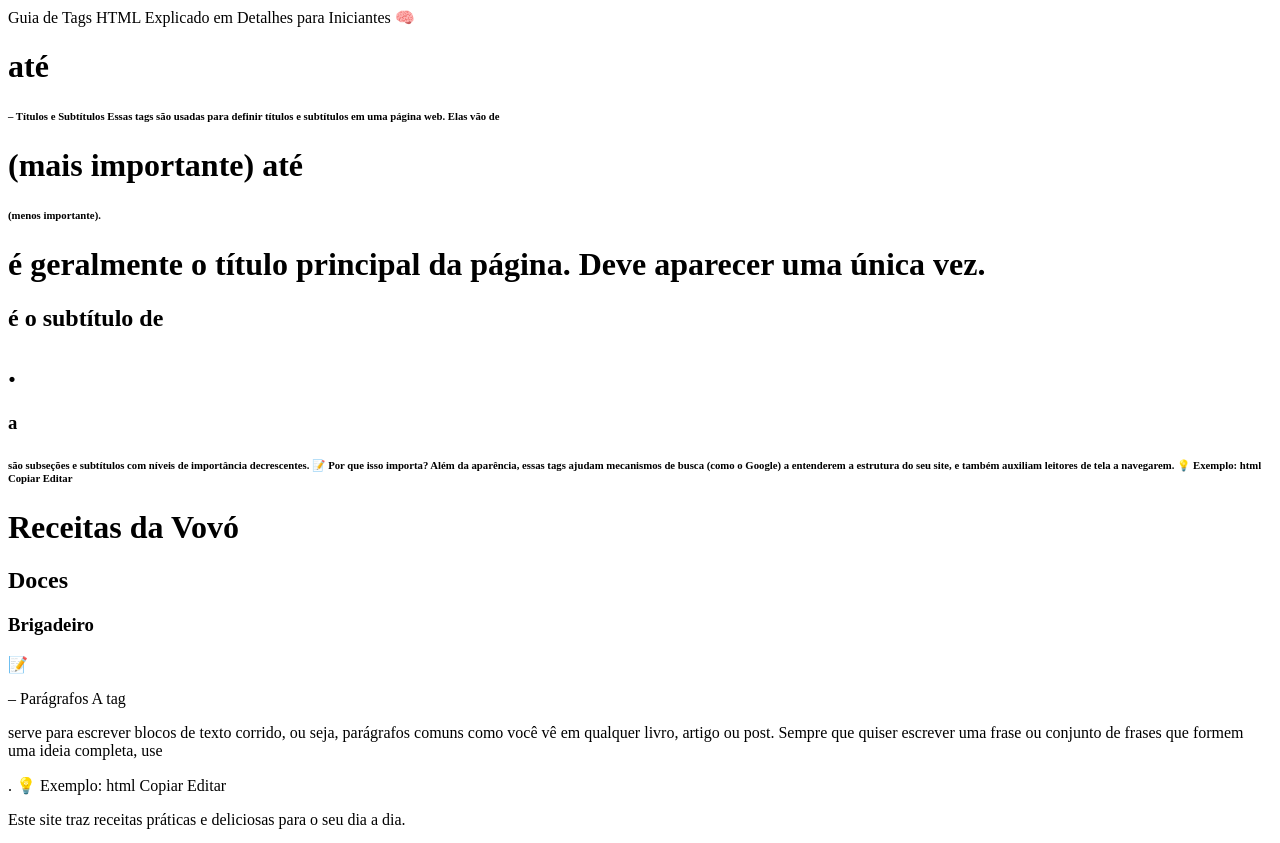
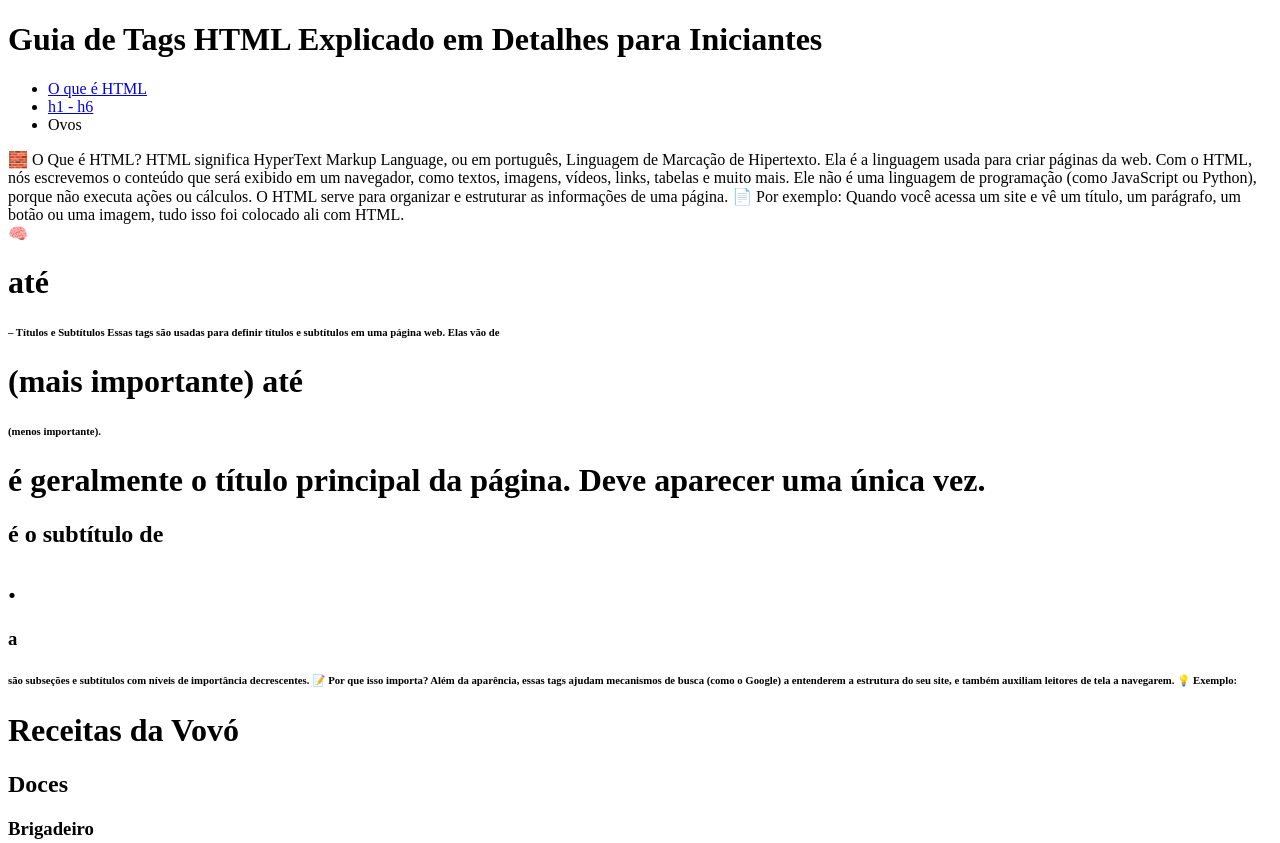
Before and after one commit to enimatos/tags-html_dio-santander, a plain HTML site: page index.html in a window 1280 px wide. Shown: the top 843 px of the page. Drawn offline with Linux system fonts and the light colour scheme.

Commit message:
inclui texto bruto

```diff
--- a/index.html
+++ b/index.html
@@ -1,4 +1,33 @@
- Guia de Tags HTML Explicado em Detalhes para Iniciantes
+<!DOCTYPE html>
+<html lang="en">
+<head>
+  <meta charset="UTF-8">
+  <meta name="viewport" content="width=device-width, initial-scale=1.0">
+  <title>Iniciando com HTML</title>
+</head>
+<header>
+  <h1>Guia de Tags HTML Explicado em Detalhes para Iniciantes</h1>
+  <nav>
+    <ul>
+      <li><a href="#html">O que é HTML</a></li>
+      <li><a href="#titulos">h1 - h6</a></li>
+      <li>Ovos</li>
+    </ul>
+  </nav>
+</header>
+<body>
+  <div id="html">
+    🧱 O Que é HTML?
+      HTML significa HyperText Markup Language, ou em português, Linguagem de Marcação de Hipertexto.
+  Ela é a linguagem usada para criar páginas da web.
+
+Com o HTML, nós escrevemos o conteúdo que será exibido em um navegador, como textos, imagens, vídeos, links, tabelas e muito mais.
+Ele não é uma linguagem de programação (como JavaScript ou Python), porque não executa ações ou cálculos. O HTML serve para organizar e estruturar as informações de uma página.
+
+📄 Por exemplo:
+Quando você acessa um site e vê um título, um parágrafo, um botão ou uma imagem, tudo isso foi colocado ali com HTML.
+  </div>
+  <div id="titulos">
     🧠 <h1> até <h6> – Títulos e Subtítulos
         Essas tags são usadas para definir títulos e subtítulos em uma página web. Elas vão de <h1> (mais importante) até <h6> (menos importante).
 
@@ -12,12 +41,21 @@ Essas tags são usadas para definir títulos e subtítulos em uma página web. E
 
         💡 Exemplo:
 
-html
-Copiar
-Editar
         <h1>Receitas da Vovó</h1>
         <h2>Doces</h2>
         <h3>Brigadeiro</h3>
+  </div>
+  <div>
+
+  </div>
+  <div></div>
+  <div></div>
+  <div></div>
+  <div></div>
+
+</body>
+</html> Guia de Tags HTML Explicado em Detalhes para Iniciantes
+
 📝 <p> – Parágrafos
 A tag <p> serve para escrever blocos de texto corrido, ou seja, parágrafos comuns como você vê em qualquer livro, artigo ou post.
 
```
Lines whose indentation alone changed are shown as unchanged.
